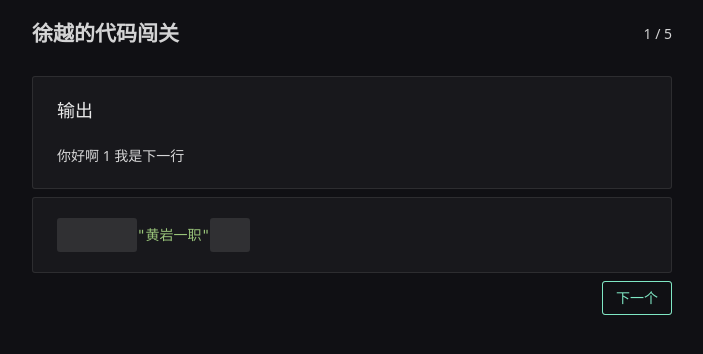
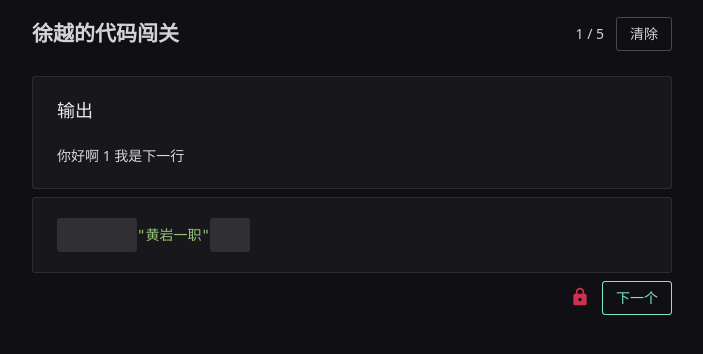
Before and after one commit to yuetsh/playground, a Vue app: page / in a window 1280 px wide. Both pictures are taken after a click on the button "下一个". Shown: the top 354 px of the page, without its empty margins (288-991 px from the left). Built offline with nearby package versions, Linux system fonts and the light colour scheme.

Commit message:
add icons.

```diff
--- a/src/App.vue
+++ b/src/App.vue
@@ -1,17 +1,11 @@
 <template>
-  <n-config-provider
-    inline-theme-disabled
-    :locale="zhCN"
-    :date-locale="dateZhCN"
-    :hljs="hljs"
-    :theme="darkTheme"
-  >
-    <n-layout position="absolute">
-      <n-layout-content>
   <n-space vertical class="container">
     <n-space justify="space-between" align="center">
       <h2>徐越的代码闯关</h2>
+      <n-space align="center">
         <span>{{ step.current + 1 }} / {{ lessons.length }}</span>
+        <n-button @click="reset">清除</n-button>
+      </n-space>
     </n-space>
     <n-card>
       <template #header>{{ lesson.title }}</template>
@@ -46,43 +40,45 @@
     </n-card>
     <n-space justify="space-between">
       <div>
-              <n-button @click="prev" v-if="step.current !== 0">
+        <n-button ghost @click="prev" v-if="step.current !== 0">
           上一个
         </n-button>
       </div>
-            <div>
-              <n-button @click="next" v-if="step.current < lessons.length - 1">
+      <n-space align="center">
+        <n-icon
+          v-if="status.error"
+          :component="Lock"
+          size="20"
+          color="#d03050"
+          class="icon"
+        />
+        <n-button ghost @click="next" v-if="step.current < lessons.length - 1">
           下一个
         </n-button>
         <n-button @click="bingo" v-else>全部完成</n-button>
-            </div>
       </n-space>
     </n-space>
-      </n-layout-content>
-    </n-layout>
-  </n-config-provider>
+  </n-space>
 </template>
 
 <script setup lang="ts">
-import { zhCN, dateZhCN, darkTheme } from "naive-ui"
+import { NButton, NInput, NSpace, NCode, NCard, NIcon } from "naive-ui"
 import { reactive, ref, watchEffect } from "vue"
 // @ts-ignore
 import confetti from "canvas-confetti"
-import hljs from "highlight.js/lib/core"
-import python from "highlight.js/lib/languages/python"
-// import c from "highlight.js/lib/languages/c"
+
 import { storage } from "./utils/storage"
 import { Lesson, Step } from "./utils/types"
 import lessons from "./data/python.json"
-
-hljs.registerLanguage("python", python)
-// hljs.registerLanguage("c", c)
+import Lock from "./components/Lock.vue"
 
 const KEY_STEP = "step"
 const KEY_FINISHED = "finished"
 const RE = /^\$+$/gi
+
 const status = reactive({
   success: true,
+  error: false,
 })
 const lesson = reactive<Lesson>({
   title: "",
@@ -98,27 +94,29 @@ const step = reactive({
 })
 const inputs = ref<string[]>([])
 
-watchEffect(() => {
-  const cached = storage.get<Step>(KEY_STEP) || { last: 0, current: 0 }
-  step.current = cached.current
-  step.last = cached.last
-
+function initLesson() {
   const lessonData = lessons[step.current]
-
   lesson.title = lessonData.title
   lesson.content = lessonData.content
   lesson.blank = lessonData.blank ?? []
   lesson.answer = lessonData.answer ?? []
   lesson.nonInteractive = !!lessonData.nonInteractive
   lesson.code = lessonData.code ?? []
+}
 
+watchEffect(() => {
+  const cached = storage.get<Step>(KEY_STEP) || { last: 0, current: 0 }
+  step.current = cached.current
+  step.last = cached.last
+
+  initLesson()
   status.success = step.current < step.last || !!lesson.nonInteractive
-
+  status.error = false
   inputs.value = []
 
   if (status.success || storage.get(KEY_FINISHED)) {
     let j = 0
-    lesson.blank.forEach((it, i) => {
+    lesson.blank!.forEach((it, i) => {
       if (it.match(RE)) {
         inputs.value[i] = lesson.answer![j++]
       }
@@ -131,16 +129,21 @@ function prev() {
   if (prevStep <= -1) return
   step.current = prevStep
   status.success = step.last > prevStep
+  status.error = false
   updateStorage(prevStep)
 }
 
 function next() {
   checkAnswer()
-  if (!status.success) return
+  if (!status.success) {
+    status.error = true
+    return
+  }
   const nextStep = step.current + 1
   if (step.current >= lessons.length - 1) return
   step.current = nextStep
   status.success = step.last > nextStep
+  status.error = false
   updateStorage(nextStep)
 }
 
@@ -152,7 +155,10 @@ function checkAnswer() {
 
 function bingo() {
   checkAnswer()
-  if (!status.success) return
+  if (!status.success) {
+    status.error = true
+    return
+  }
   confetti({
     particleCount: 400,
     startVelocity: 30,
@@ -161,6 +167,16 @@ function bingo() {
     origin: { x: 0.5, y: 0.4 },
   })
   storage.set(KEY_FINISHED, true)
+}
+
+function reset() {
+  storage.remove(KEY_STEP)
+  storage.remove(KEY_FINISHED)
+  status.success = true
+  status.error = false
+  step.current = 0
+  step.last = 0
+  initLesson()
 }
 
 function updateStorage(current: number) {
@@ -184,6 +200,10 @@ function updateStorage(current: number) {
   white-space: pre;
 }
 
+.icon {
+  transform: translateY(3px);
+}
+
 @media screen and (max-width: 800px) {
   .container {
     width: 100vw;
--- /dev/null
+++ b/src/Layout.vue
@@ -0,0 +1,34 @@
+<template>
+  <n-config-provider
+    inline-theme-disabled
+    :locale="zhCN"
+    :date-locale="dateZhCN"
+    :hljs="hljs"
+    :theme="darkTheme"
+  >
+    <n-layout position="absolute">
+      <n-layout-content>
+        <App />
+      </n-layout-content>
+    </n-layout>
+  </n-config-provider>
+</template>
+<script lang="ts" setup>
+import {
+  zhCN,
+  dateZhCN,
+  darkTheme,
+  NConfigProvider,
+  NLayout,
+  NLayoutContent,
+} from "naive-ui"
+
+import hljs from "highlight.js/lib/core"
+import python from "highlight.js/lib/languages/python"
+// import c from "highlight.js/lib/languages/c"
+
+import App from "./App.vue"
+
+hljs.registerLanguage("python", python)
+// hljs.registerLanguage("c", c)
+</script>
--- /dev/null
+++ b/src/components/Lock.vue
@@ -0,0 +1,8 @@
+<template>
+<svg xmlns="http://www.w3.org/2000/svg" viewBox="0 0 24 24">
+    <path
+      fill="currentColor"
+      d="M6 22q-.825 0-1.413-.588T4 20V10q0-.825.588-1.413T6 8h1V6q0-2.075 1.463-3.538T12 1q2.075 0 3.538 1.463T17 6v2h1q.825 0 1.413.588T20 10v10q0 .825-.588 1.413T18 22H6Zm6-5q.825 0 1.413-.588T14 15q0-.825-.588-1.413T12 13q-.825 0-1.413.588T10 15q0 .825.588 1.413T12 17ZM9 8h6V6q0-1.25-.875-2.125T12 3q-1.25 0-2.125.875T9 6v2Z"
+    ></path>
+  </svg>
+</template>
--- a/src/index.css
+++ /dev/null
@@ -1,4 +0,0 @@
-body {
-    width: 100vw;
-    height: 100vh;
-}
--- a/src/main.ts
+++ b/src/main.ts
@@ -1,33 +1,10 @@
 import { createApp } from "vue"
+import { create } from "naive-ui"
 import "normalize.css"
-import "./index.css"
-import App from "./App.vue"
-import {
-  create,
-  NButton,
-  NConfigProvider,
-  NInput,
-  NSpace,
-  NCode,
-  NCard,
-  NLayout,
-  NLayoutContent,
-} from "naive-ui"
+import Layout from "./Layout.vue"
 
-const naive = create({
-  components: [
-    NButton,
-    NConfigProvider,
-    NSpace,
-    NInput,
-    NCode,
-    NCard,
-    NLayout,
-    NLayoutContent,
-  ],
-})
+const naive = create()
 
-const app = createApp(App)
-
+const app = createApp(Layout)
 app.use(naive)
 app.mount("#app")
```
Lines whose indentation alone changed are shown as unchanged.
